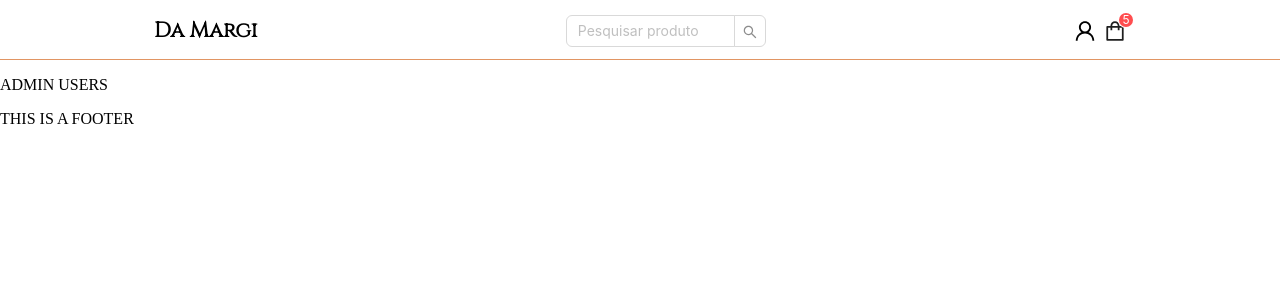
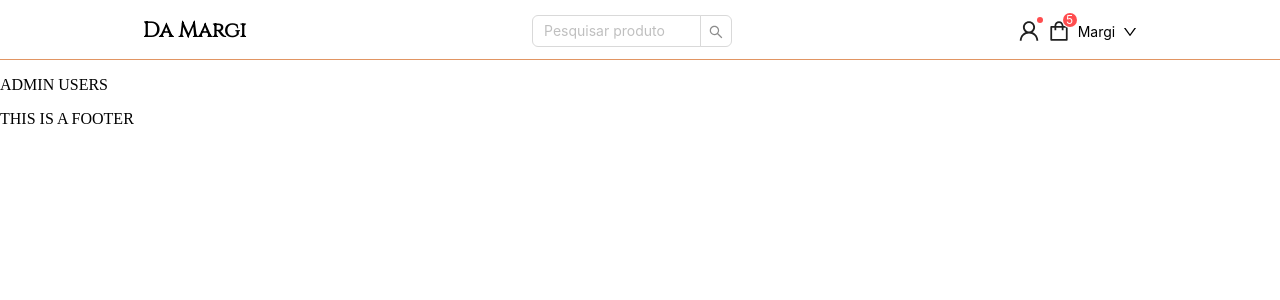
Before and after one commit to guibeutler/MERN-Stack-Project-E-commerce, a React (Create React App) app in the folder frontend/: page /admin/users in a window 1280 px wide. Shown: the top 300 px of the page. Built offline with nearby package versions, Linux system fonts and the light colour scheme; a web font is replaced by a local one.

Commit message:
create dropdown navigate

```diff
--- a/frontend/src/components/Navbar/index.tsx
+++ b/frontend/src/components/Navbar/index.tsx
@@ -1,11 +1,27 @@
 import React from 'react'
-import { Row, Col, Input, Space, Badge } from 'antd'
-import { ShoppingOutlined, UserOutlined } from '@ant-design/icons'
+import { useNavigate } from 'react-router-dom'
+import { Row, Col, Input, Space, Badge, Dropdown, Menu } from 'antd'
+import { DownOutlined, ShoppingOutlined, UserOutlined } from '@ant-design/icons'
 import './style.css'
-
 const { Search } = Input
 
 function NavBar() {
+	const navigate = useNavigate()
+
+	const handleNavigate = (key: string) => {
+		switch (key) {
+			case '1':
+				navigate('/user/my-orders')
+				break
+			case '2':
+				navigate('/user/profile')
+				break
+			case '3':
+				navigate('/logout')
+				break
+		}
+	}
+
 	return (
 		<div className="main-navbar">
 			<Row
@@ -27,10 +43,30 @@ function NavBar() {
 				/>
 				<Col>
 					<Space>
-						<UserOutlined className="icon" style={{ fontSize: '22px' }} />
+						<Badge dot>
+							<UserOutlined className="icon" style={{ fontSize: '22px' }} />
+						</Badge>
+
 						<Badge count={5} size={'small'}>
 							<ShoppingOutlined className="icon" style={{ fontSize: '22px' }} />
 						</Badge>
+						<Dropdown
+							trigger={['click']}
+							overlay={
+								<Menu onClick={({ key }) => handleNavigate(key)}>
+									<Menu.Item key="1">Meus pedidos</Menu.Item>
+									<Menu.Item key="2">Meu perfil</Menu.Item>
+									<Menu.Item key="3">Logout</Menu.Item>
+								</Menu>
+							}
+						>
+							<p onClick={(e) => e.preventDefault()}>
+								<Space>
+									Margi
+									<DownOutlined />
+								</Space>
+							</p>
+						</Dropdown>
 					</Space>
 				</Col>
 			</Row>
--- /dev/null
+++ b/package.json
@@ -0,0 +1,5 @@
+{
+  "dependencies": {
+    "@reach/router": "^1.3.4"
+  }
+}
```
Also changed, not shown: 1 other file (tests, documents, lock files or other folders).
